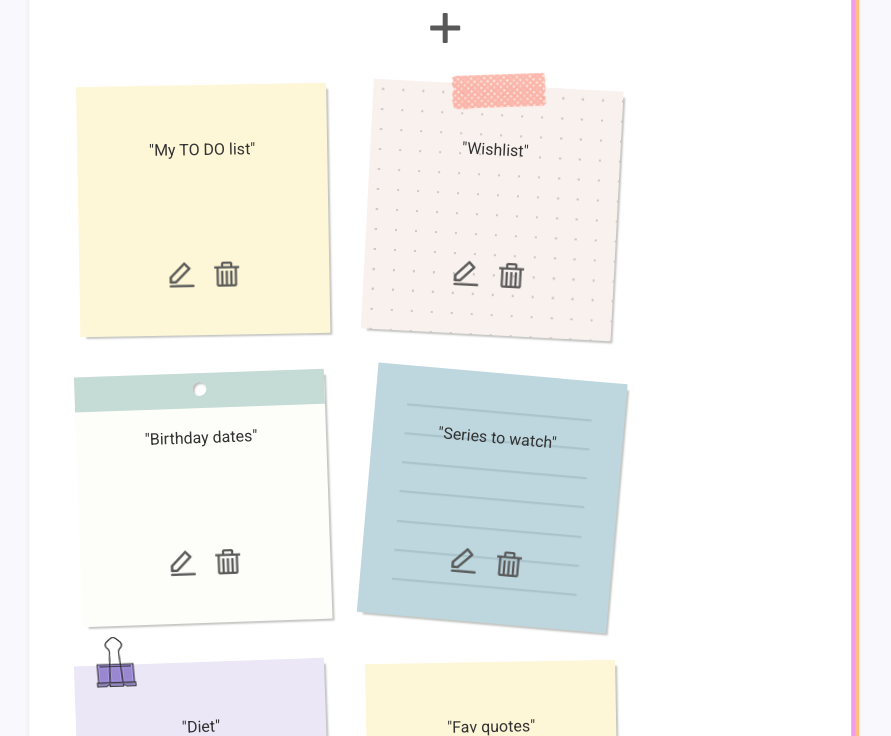
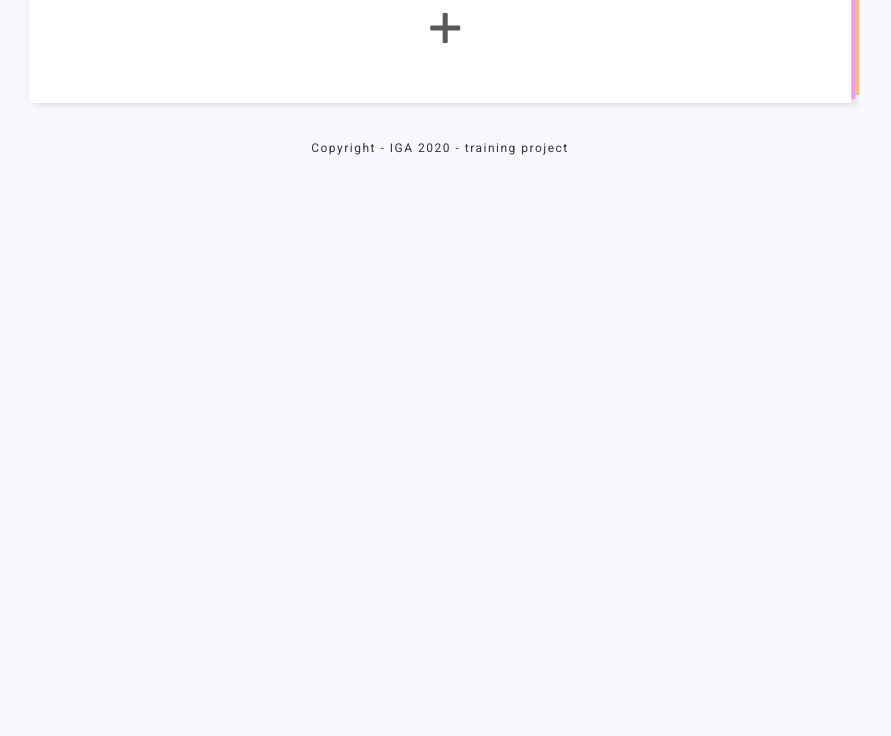
Before and after one commit to iga-g/notes-traning-project, a plain HTML site: page index.html in a window 1280 px wide. Shown: the part 216-952 px from the top of the page, without its empty margins (200-1091 px from the left). After the commit the page ends 800 px from the top, so only its background shows below. Drawn offline with Linux system fonts and the light colour scheme.

Commit message:
upgrade index.html - added script and template tags and deleted divs with static notes

```diff
--- a/index.html
+++ b/index.html
@@ -7,9 +7,11 @@
     <meta name="viewport" content="width=device-width, initial-scale=1">
     <meta name="description" content="Strona z Twoimi notatkami">
     <title>Notatki</title>
+    <link rel="stylesheet" href="variables.css">
     <link rel="stylesheet" href="style2.css">
     <link rel="icon" href="images/favicon.png">
     <link href="https://fonts.googleapis.com/css2?family=Reenie+Beanie&family=Roboto&display=swap" rel="stylesheet">
+    <script src="backend.js"></script>
 </head>
 
 <body>
@@ -18,12 +20,6 @@
         <h1>Twoje notatki</h1>
         <button class="add"></button>
         <section class="notes">
-        <div class="note"><p class="note_title">My TO DO list</p><a href="note.html"><button class="edit"></button></a><button class="delete"></button></div>
-        <div class="note"><p class="note_title">Wishlist</p><a href="x"><button class="edit"></button></a><button class="delete"></button></div>
-        <div class="note"><p class="note_title">Birthday dates</p><a href="x"><button class="edit"></button></a><button class="delete"></button></div>
-        <div class="note"><p class="note_title">Series to watch</p><a href="x"><button class="edit"></button></a><button class="delete"></button></div>
-        <div class="note"><p class="note_title">Diet</p><a href="x"><button class="edit"></button></a><button class="delete"></button></div>
-        <div class="note"><p class="note_title">Fav quotes</p><a href="x"><button class="edit"></button></a><button class="delete"></button></div>
         </section>
 
     </main>
@@ -31,7 +27,9 @@
     <footer>
         <p>Copyright - IGA 2020 - training project</p>
     </footer>
-
+    <template id="noteTemplate">
+    <div class="note"><p class="note_title">My TO DO list</p><a href="note.html"><button class="edit"></button></a><button class="delete"></button></div>
+</template>
 </body>
 
 
```
Lines whose indentation alone changed are shown as unchanged.
